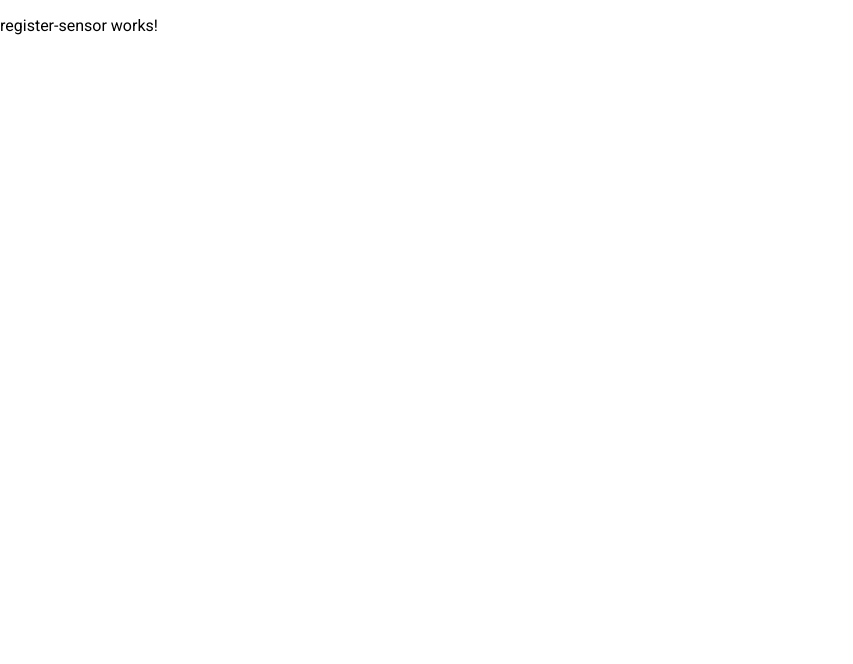
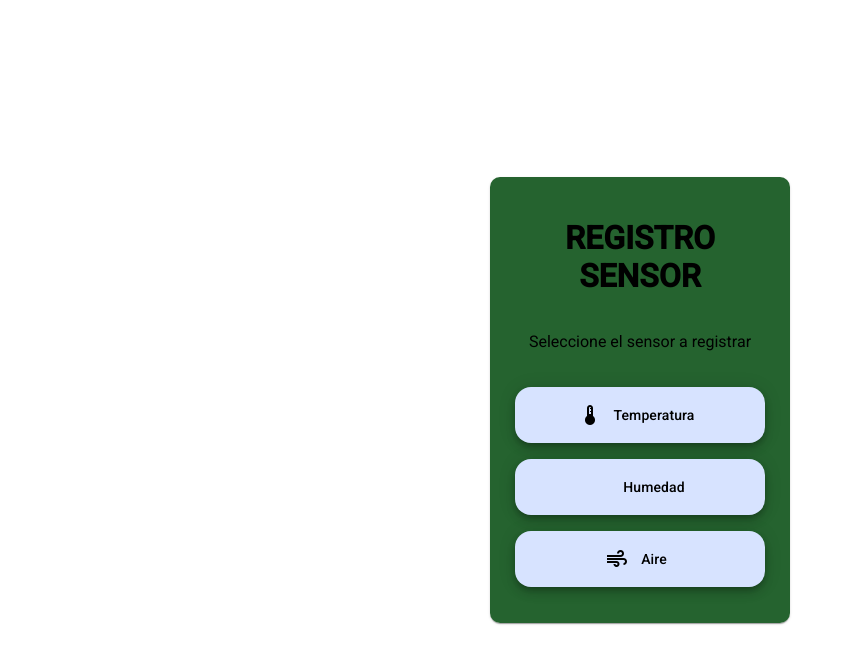
Before and after one commit to Julieth221/CLIENTE_SPIKE, an Angular app in the folder cliente/: page /registerSensor in a window 1280 px wide. Shown: the top 664 px of the page, without its empty margins (0-853 px from the left). Built offline with nearby package versions, Linux system fonts and the light colour scheme.

Commit message:
card_registro_sensor

```diff
--- a/cliente/src/app/components/dashboard/dashboard.component.html
+++ b/cliente/src/app/components/dashboard/dashboard.component.html
@@ -53,7 +53,7 @@
               <li><button type="button">Probar Sensor</button></li>
               <li><button type="button">Configuración de Alertas</button></li>
               <li><button type="button">Localización Sensor</button></li>
-              <li><button type="button">Registrar Sensor</button></li>
+              <li><button type="button" (click)="goToComponent('register-sensor')">Registrar Sensor</button></li>
             </ul>
           </div>
         </li>
--- a/cliente/src/app/components/register-sensor/register-sensor.component.css
+++ b/cliente/src/app/components/register-sensor/register-sensor.component.css
@@ -0,0 +1,31 @@
+.registers-container {
+    height: 100vh;
+    display: flex;
+    justify-content: center;
+    align-items: center;
+}
+
+.registers-card {
+    width: 300px;
+    padding: 20px;
+    background: #044c0fdd;
+    max-width: 400px;
+    border-radius: 10px;
+    text-align: center;
+}
+
+.button-column-container {
+    display: flex;
+    flex-direction: column; /* Alinea los botones en columna */
+    align-items: center; /* Centra los botones horizontalmente */
+    width: 100%; /* El contenedor ocupa el ancho de la tarjeta */
+    margin-top: 20px; /* Añade espacio sobre los botones */
+
+}
+
+.button-column-container button {
+    margin-bottom: 16px; /* Añade espacio entre botones */
+    width: 100%; /* Hace que los botones se estiren al ancho del contenedor */
+    max-width: 250px; /* Opcional: Limita el ancho máximo de los botones */
+    color: black;
+}
--- a/cliente/src/app/components/register-sensor/register-sensor.component.html
+++ b/cliente/src/app/components/register-sensor/register-sensor.component.html
@@ -1 +1,29 @@
-<p>register-sensor works!</p>
+<div class="registers-container">
+    <mat-card class="registers-card">
+        <h1 class="title">REGISTRO SENSOR</h1>
+        <p class="subtitle">Seleccione el sensor a registrar</p>
+        <div class="button-column-container">
+            <button mat-fab extended
+                    matTooltip="Registra un nuevo sensor de temperatura"
+                    matTooltipPosition="above"
+                    aria-label="Registrar Sensor de Temperatura">
+                <mat-icon>device_thermostat</mat-icon>
+                Temperatura
+            </button>
+            <button mat-fab extended
+                    matTooltip="Registra un nuevo sensor de humedad"
+                    matTooltipPosition="above"
+                    aria-label="Registrar Sensor de Humedad">
+                <mat-icon>humidity_percentage</mat-icon>
+                Humedad
+            </button>
+            <button mat-fab extended
+                    matTooltip="Registra un nuevo sensor de calidad del aire"
+                    matTooltipPosition="above"
+                    aria-label="Registrar Sensor de Calidad del Aire">
+                <mat-icon>air</mat-icon>
+                Aire
+            </button>
+        </div>
+    </mat-card>
+</div>
--- a/cliente/src/main.ts
+++ b/cliente/src/main.ts
@@ -34,6 +34,9 @@ bootstrapApplication(AppComponent,{
                 component: DashboardComponent,
                 children: [
                   { path: 'finca/registrar', loadComponent: () => import('./app/components/finca/finca-register/finca-register.component').then(m => m.FincaRegisterComponent) },
+                  {
+                    path: 'register-sensor', loadComponent: ()  => import('./app/components/register-sensor/register-sensor.component').then(m => m.RegisterSensorComponent)
+                  },
                 ],
               },
           ]),
```
Also changed, not shown: cliente/src/app/components/register-sensor/register-sensor.component.ts (+10 -1 lines).
